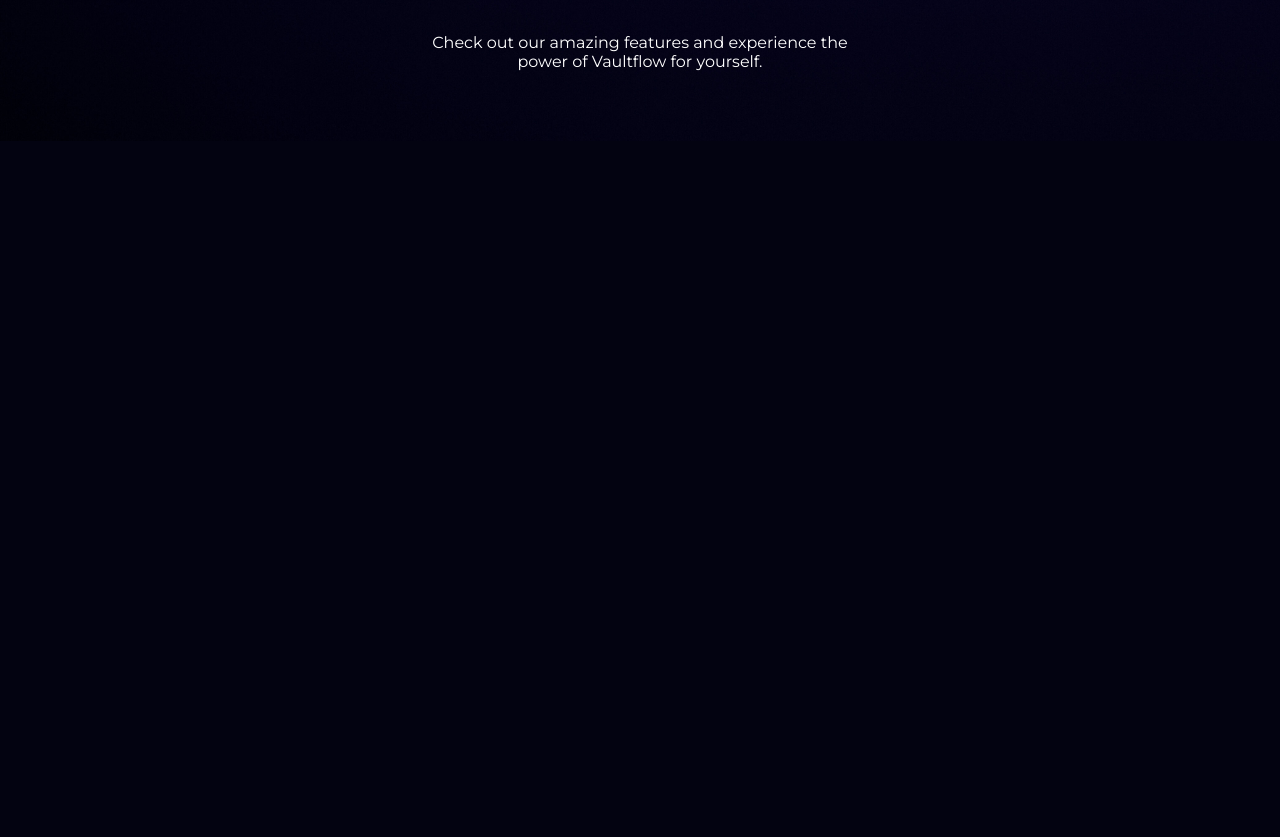
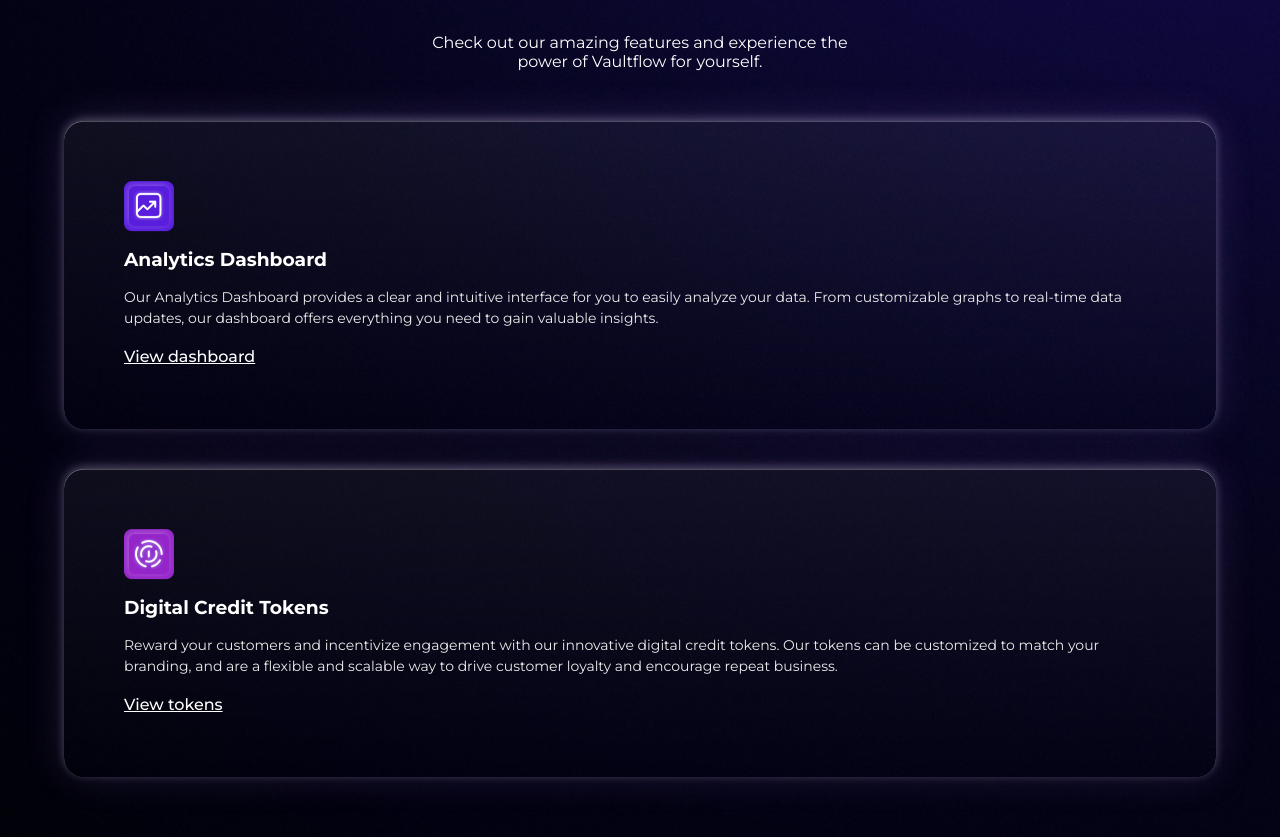
Before and after one commit to diesos/VaultFlow, a React (Vite) app in the folder vaultflow/: page / in a window 1280 px wide. Shown: the part 1242-2079 px from the top of the page. Before the commit the page ends 1383 px from the top, so only its background shows below. Built offline with nearby package versions, Linux system fonts and the light colour scheme.

Commit message:
chore: Add Cards component for displaying feature cards

```diff
--- /dev/null
+++ b/vaultflow/src/components/Cards.jsx
@@ -0,0 +1,75 @@
+import styled from "styled-components";
+import Logo from "../assets/icon1.png";
+import Logo2 from "../assets/icon2.png";
+
+const Card = styled.div`
+  width: 90%;
+  margin: auto;
+  display: flex;
+  padding: 60px;
+  flex-direction: column;
+  align-items: flex-start;
+  gap: 16px;
+  align-self: stretch;
+  border-radius: 20px;
+  background: linear-gradient(
+    180deg,
+    rgba(255, 255, 255, 0.05) 0%,
+    rgba(255, 255, 255, 0) 100%
+  );
+  box-shadow: 0px -2px 10px 0px rgba(233, 223, 255, 0.3),
+    0px -2px 40px 0px rgba(187, 155, 255, 0.15),
+    0px 0.5px 0px 0px rgba(255, 255, 255, 0.5) inset;
+`;
+
+const StyledParagraph = styled.p`
+  color: #ececec;
+  font-family: Montserrat;
+  font-size: 14px;
+  font-style: normal;
+  font-weight: 400;
+  line-height: 150%; /* 21px */
+`;
+
+const StyledLink = styled.p`
+  color: #fff;
+  font-family: Montserrat;
+  font-size: 16px;
+  font-style: normal;
+  font-weight: 500;
+  line-height: 150%; /* 24px */
+  text-decoration-line: underline;
+  margin-top: 16px;
+`;
+export const Cards = (props) => {
+  return (
+    <>
+      <Card>
+        <img src={Logo}></img>
+        <div style={{ display: "flex", flexDirection: "column", gap: "16px" }}>
+          <h3>Analytics Dashboard</h3>
+          <StyledParagraph>
+            Our Analytics Dashboard provides a clear and intuitive interface for
+            you to easily analyze your data. From customizable graphs to
+            real-time data updates, our dashboard offers everything you need to
+            gain valuable insights.
+            <StyledLink>View dashboard</StyledLink>
+          </StyledParagraph>
+        </div>
+      </Card>
+      <Card>
+        <img src={Logo2}></img>
+        <div style={{ display: "flex", flexDirection: "column", gap: "16px" }}>
+          <h3>Digital Credit Tokens</h3>
+          <StyledParagraph>
+            Reward your customers and incentivize engagement with our innovative
+            digital credit tokens. Our tokens can be customized to match your
+            branding, and are a flexible and scalable way to drive customer
+            loyalty and encourage repeat business.
+            <StyledLink>View tokens</StyledLink>
+          </StyledParagraph>
+        </div>
+      </Card>
+    </>
+  );
+};
--- a/vaultflow/src/components/Features.jsx
+++ b/vaultflow/src/components/Features.jsx
@@ -6,6 +6,7 @@
 import LogoNcr from "../assets/logo/logo-ncr.svg";
 import LogoLattice from "../assets/logo/logo-lattice.svg";
 import LogoTED from "../assets/logo/logo-ted.svg";
+import { Cards } from "./Cards";
 
 const StyledSection = styled.section`
   display: flex;
@@ -78,6 +79,7 @@
             <span> power of Vaultflow for yourself.</span>
           </p>
         </div>
+        <Cards />
       </StyledSection>
     </>
   );
```
Also changed, not shown: vaultflow/src/assets/icon1.png (added), vaultflow/src/assets/icon2.png (added).
